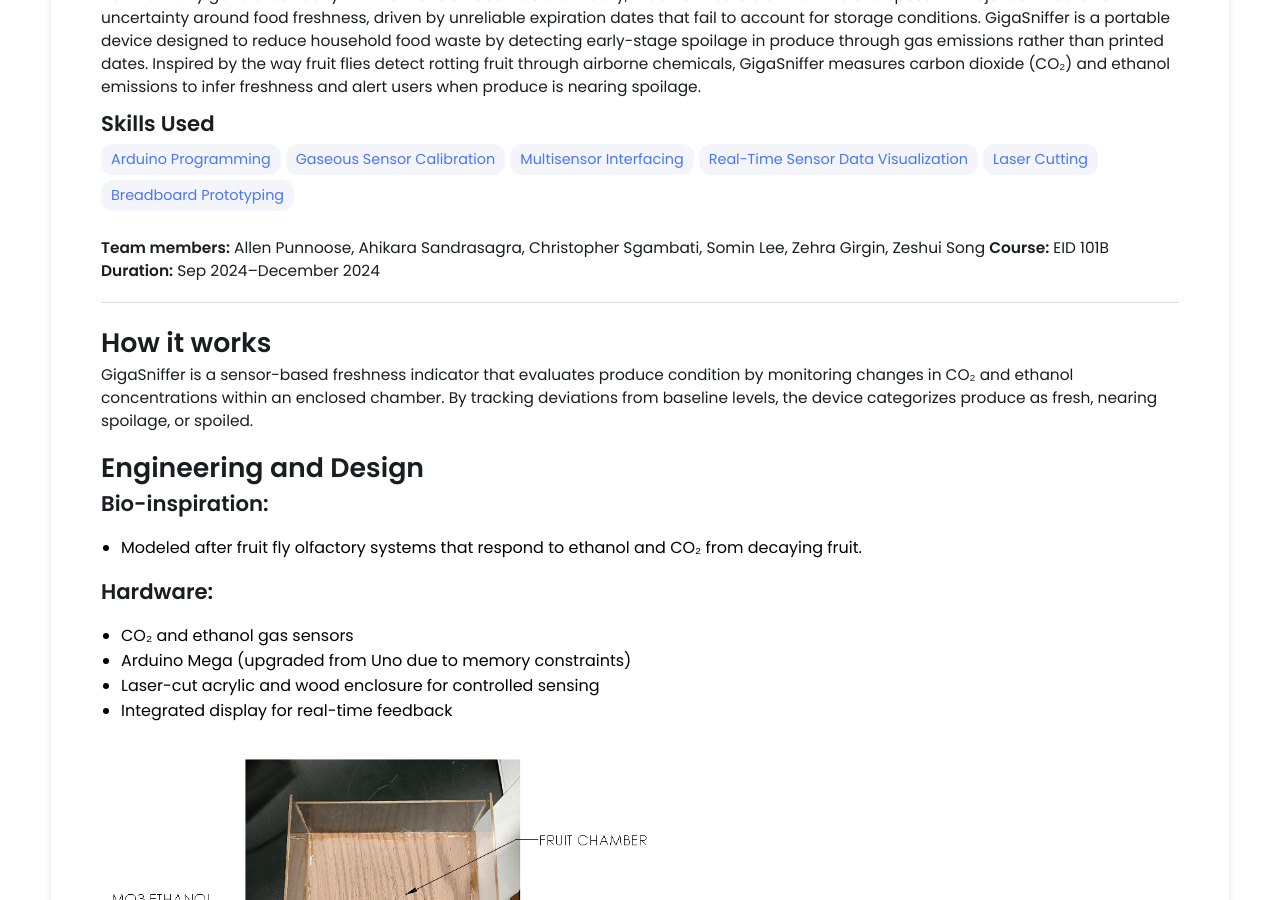
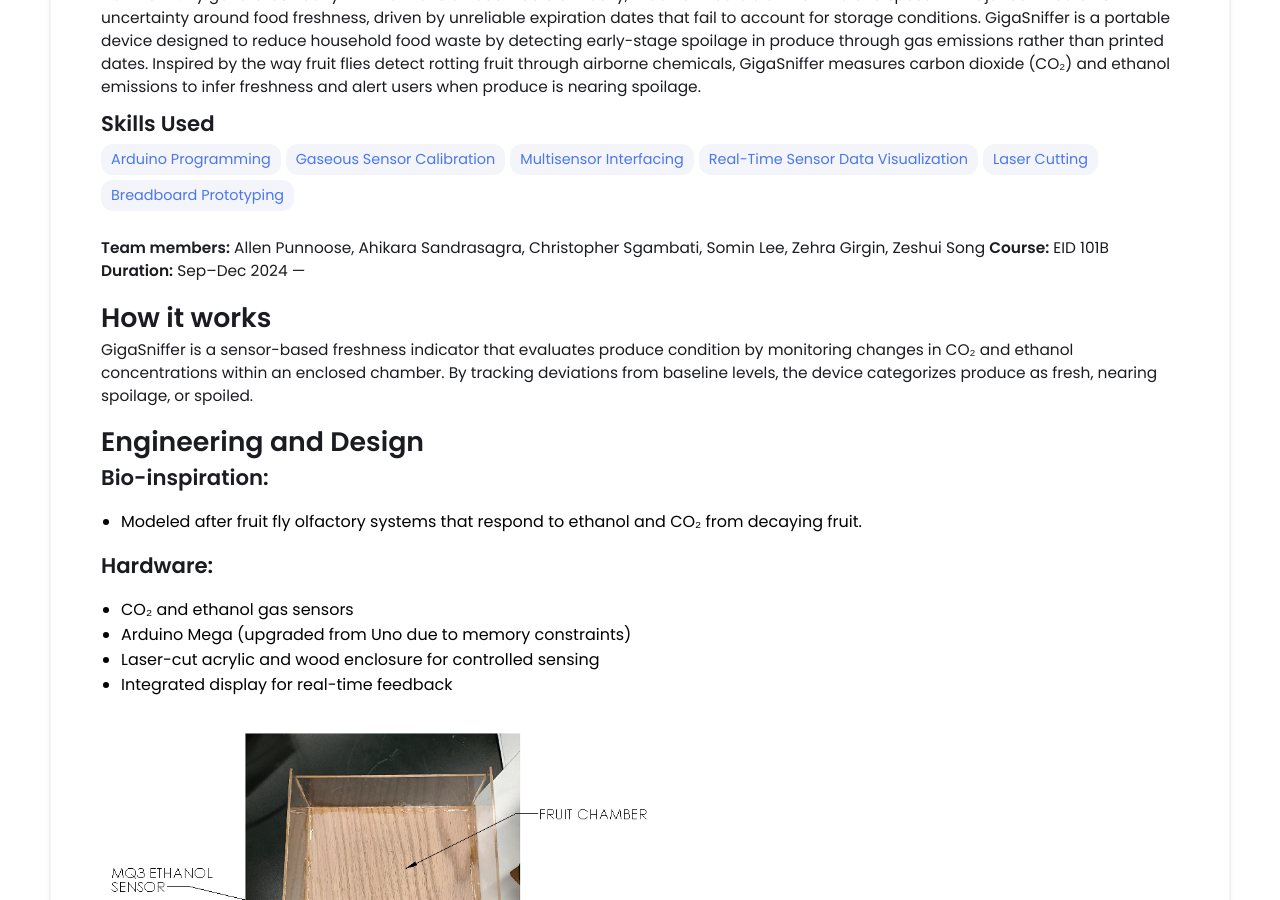
Before and after one commit to zeshui-song/zeshui-song.github.io, a Jekyll site: the page built from _projects/Gigasniffer/index.md, in a window 1280 px wide and 900 px high, scrolled down 605 px. Built offline with Jekyll 4.4.1, drawn with Linux system fonts in a browser that asks for light colours.

Commit message:
added more

```diff
--- a/_projects/Gigasniffer/index.md
+++ b/_projects/Gigasniffer/index.md
@@ -14,8 +14,7 @@ main-image: /IMG_20241219_132228564_HDR.jpg
 ---
 **Team members:** Allen Punnoose, Ahikara Sandrasagra, Christopher Sgambati, Somin Lee, Zehra Girgin, Zeshui Song
 **Course:** EID 101B
-**Duration:** Sep 2024–December 2024
-
+**Duration:** Sep–Dec 2024
 ---
 # How it works
 GigaSniffer is a sensor-based freshness indicator that evaluates produce condition by monitoring changes in CO₂ and ethanol concentrations within an enclosed chamber. By tracking deviations from baseline levels, the device categorizes produce as fresh, nearing spoilage, or spoiled.
```
